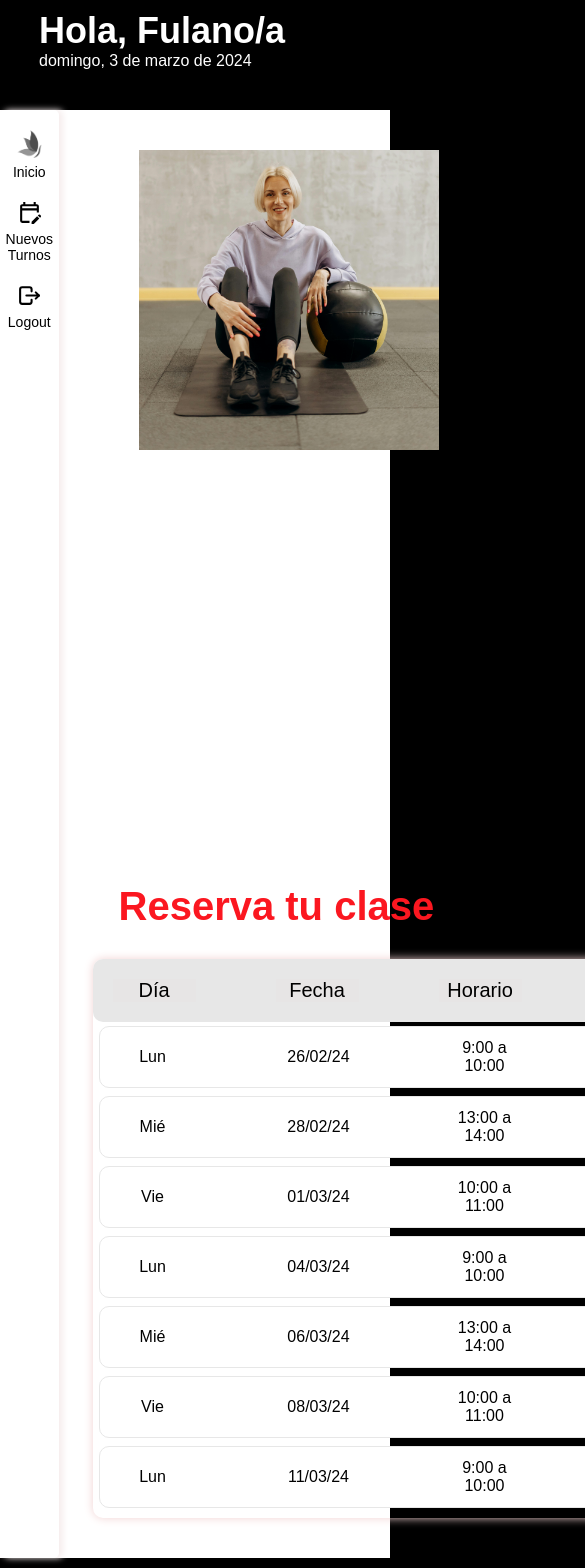
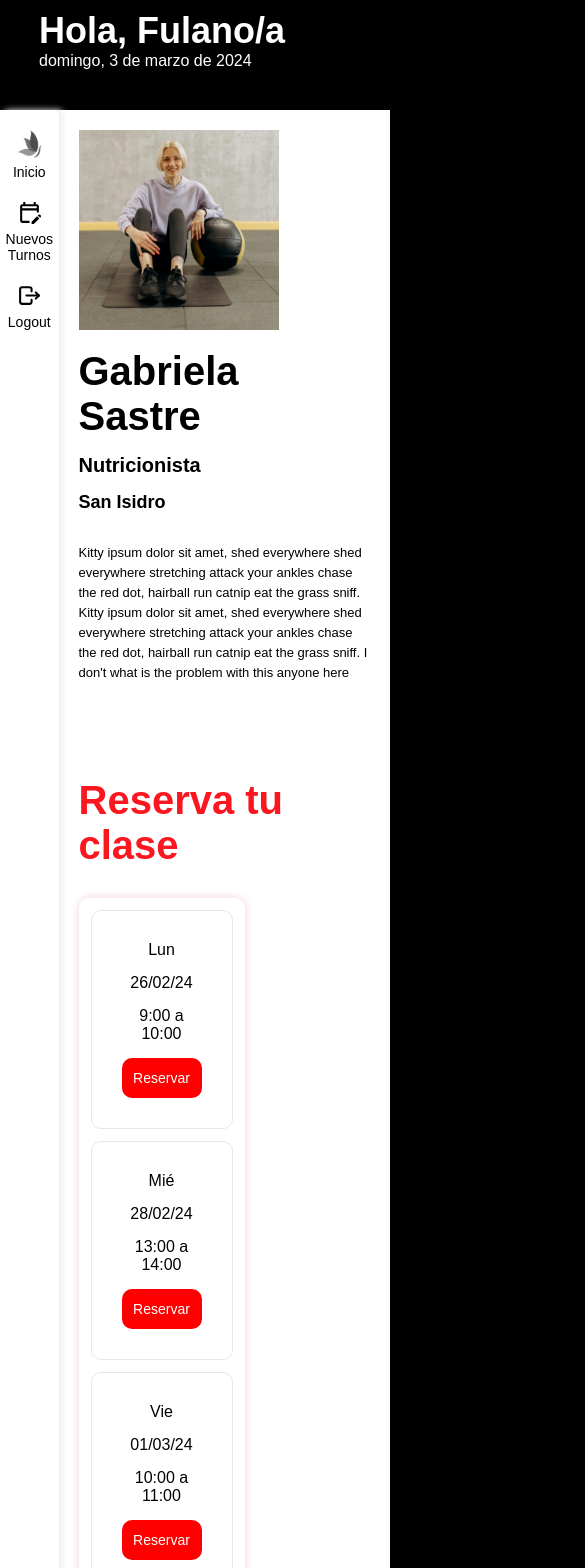
Before and after one commit to Alex420s/C16-74-n-python, a React (Create React App) app in the folder frontend/: page /perfilProf in a window 390 px wide. Shown: the part 120-1688 px from the top of the page, 585 px wide, since content can reach past the window. Built offline with nearby package versions, Linux system fonts and the light colour scheme; the HTML template or start-up script is replaced by a standard one.

Commit message:
perfilProf

```diff
--- a/frontend/src/App.js
+++ b/frontend/src/App.js
@@ -24,7 +24,7 @@ function App() {
           <Route path="/nuevo-usuario" element={<User />} />
           <Route path="/nuevo-profesional" element={<Professional />} />
           <Route path="/usuario" element={<UserHome />} />
-          <Route path="/profesional" element={<ProfessionalHome />} />
+          <Route path="/profesional" element={<ProfessionalHome />} /> {/*Falta hacer responsivo */}
           <Route path="/search" element={<Search />} />
           <Route path="/perfilProf" element={<PerfilProf />} />
           <Route path='/check-out' element={<CheckOut />}/>
--- a/frontend/src/stylesheets/PerfilProf.css
+++ b/frontend/src/stylesheets/PerfilProf.css
@@ -133,3 +133,66 @@
     justify-content: center;
     align-items: center;
 }
+
+/*@media (max-width: 1024px) {}*/
+
+@media (max-width: 836px) {
+    .infoTrain{
+        flex-direction: column;
+        margin: 20px 20px;
+    }
+    .data{
+        margin: 15px 0;
+    }
+
+    .fotoTrainer{
+        width: 280px ;
+    }
+
+    .texto2{
+        margin: 10px 0 15px 20px;
+    }
+
+    .lista .encabezado2{
+      display: none;
+    }
+
+    .lista{
+      display: flex;
+      flex-direction: row;
+      flex-wrap: wrap;
+      margin: 30px 10px 20px 20px;
+      padding-bottom: 6px;
+      justify-content: space-between;
+    }
+    .clase{
+      width: max-content;
+      flex-direction: column;
+      text-align: center;
+      align-items: center;
+      justify-content: center;
+      margin: 6px;
+      padding: 30px;
+      gap: 15px;
+    }
+}
+
+@media (max-width: 408px) {
+    .fotoTrainer{
+        width: 200px ;
+    }
+    .textDesc{
+        width: 100%;
+        margin: 30px 0;
+        font-size: 13px;
+        line-height: 20px
+    }
+    .lista{
+        display: flex;
+        flex-direction: column;
+        align-items: center;
+        margin: 30px 5px 20px 20px;
+        padding: 6px;
+        width: max-content;
+    }
+}
```
